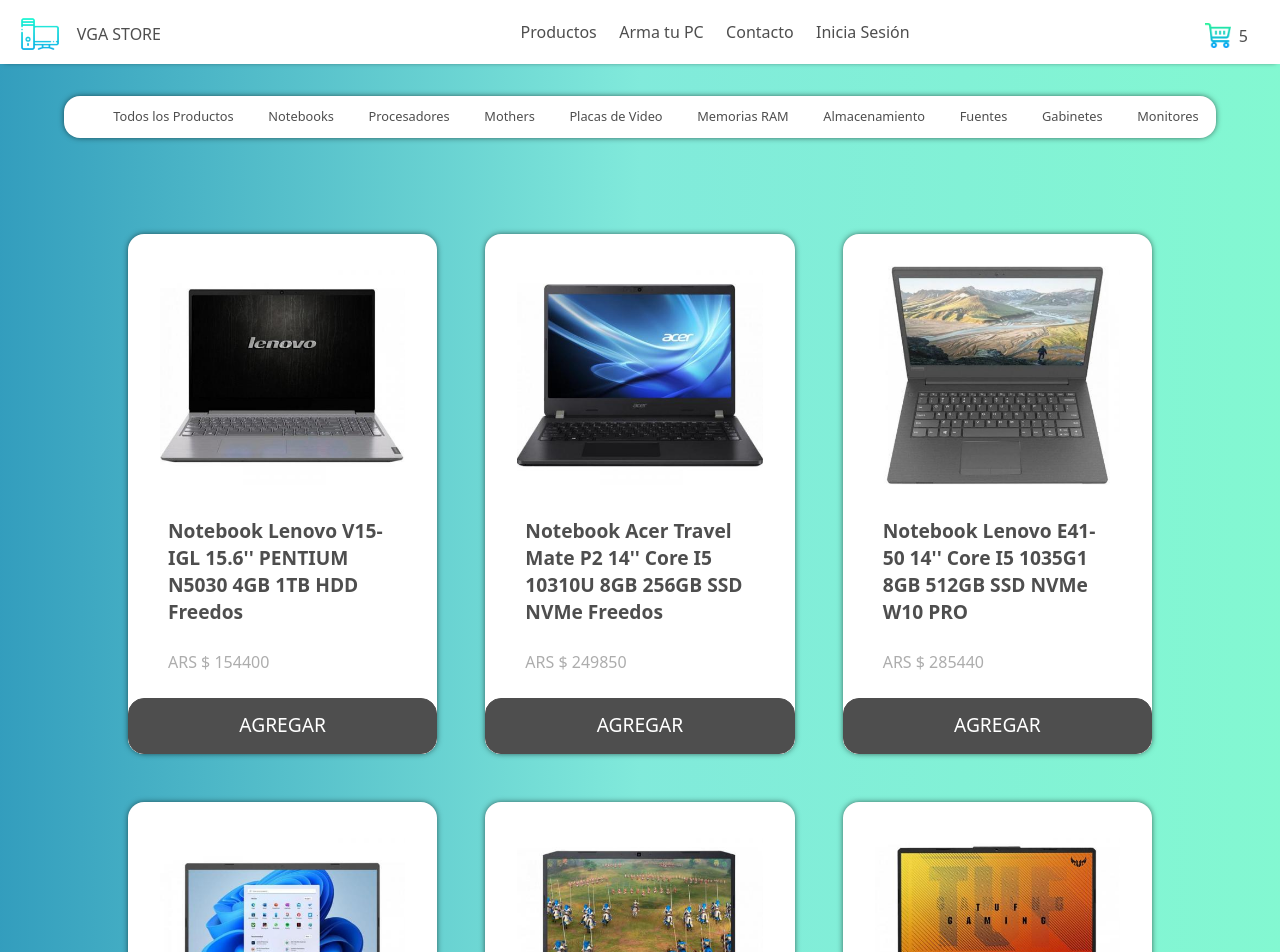
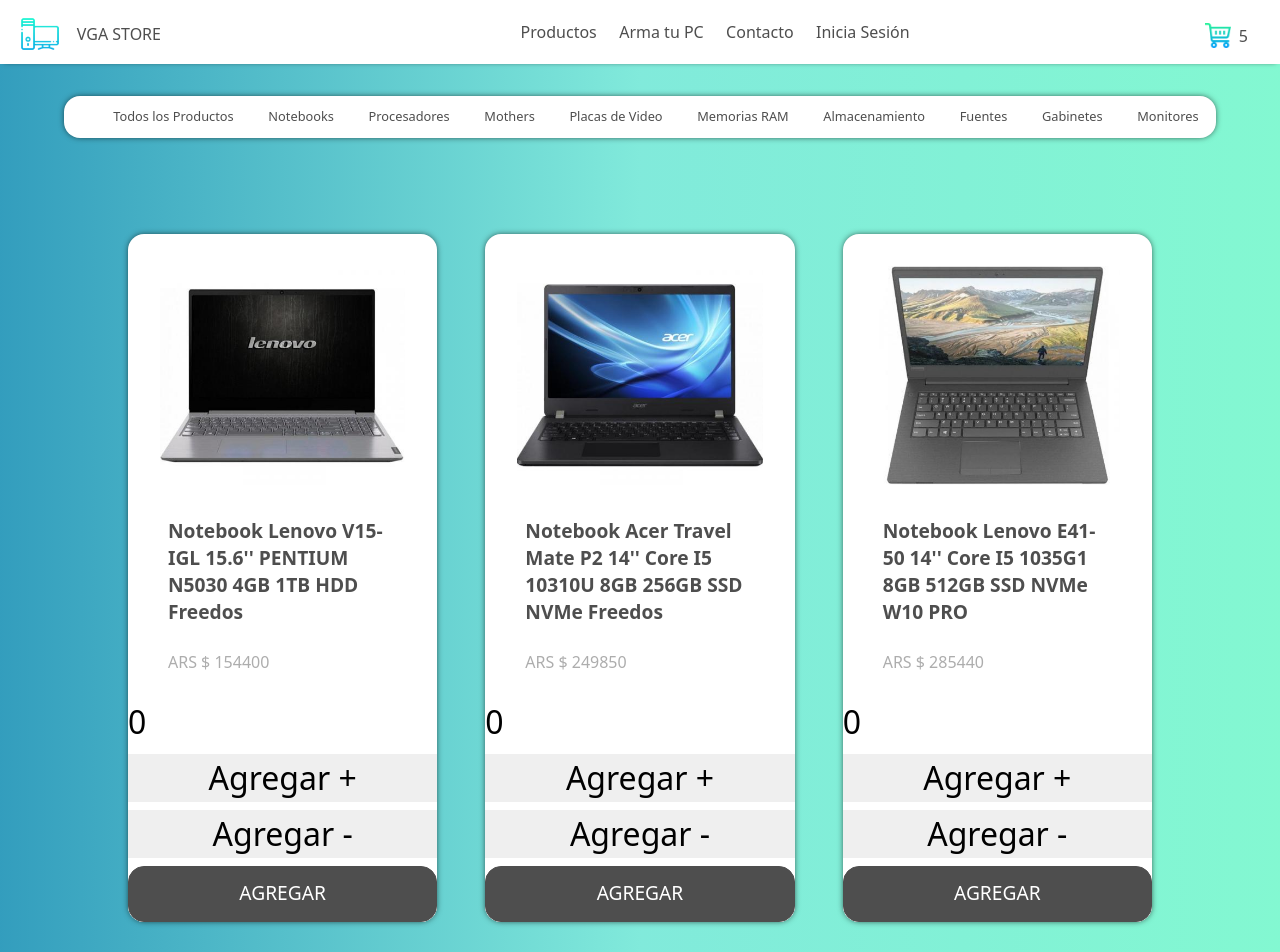
Before and after one commit to ErickOsuna/1era-preentrega-react-erick-osuna, a React (Create React App) app: page /productos in a window 1280 px wide. Shown: the top 952 px of the page. Built offline with nearby package versions, Linux system fonts and the light colour scheme; the HTML template or start-up script is replaced by a standard one.

Commit message:
Botones agregados en clase

```diff
--- a/src/components/ButtonComponent/ButtonComponent.jsx
+++ b/src/components/ButtonComponent/ButtonComponent.jsx
@@ -2,7 +2,24 @@
 import "./style.css";
 
 export const ButtonComponent = ({clickEvent, label = "Botón Por Defecto"}) => {
+
+  const [state, setState] = React.useState (0);
+
+  const handleMoreClick = () =>{
+    setState(state + 1)
+  }
+
+  const handleLessClick = () =>{
+    if (state === 0) return;
+    setState(state - 1)
+  }
+
   return (
-    <button onClick={clickEvent} className='buttonComponent'>{label}</button>
+    <>
+     <div>{state}</div>
+     <button onClick={handleMoreClick}>Agregar +</button>
+     <button onClick={handleLessClick}>Agregar -</button>
+     <button onClick={clickEvent} className='buttonComponent'>{label}</button>
+    </>
   )
 }
```
Also changed, not shown: src/components/ProductCardComponent/ProductCardComponent.jsx (+9 -0 lines).
